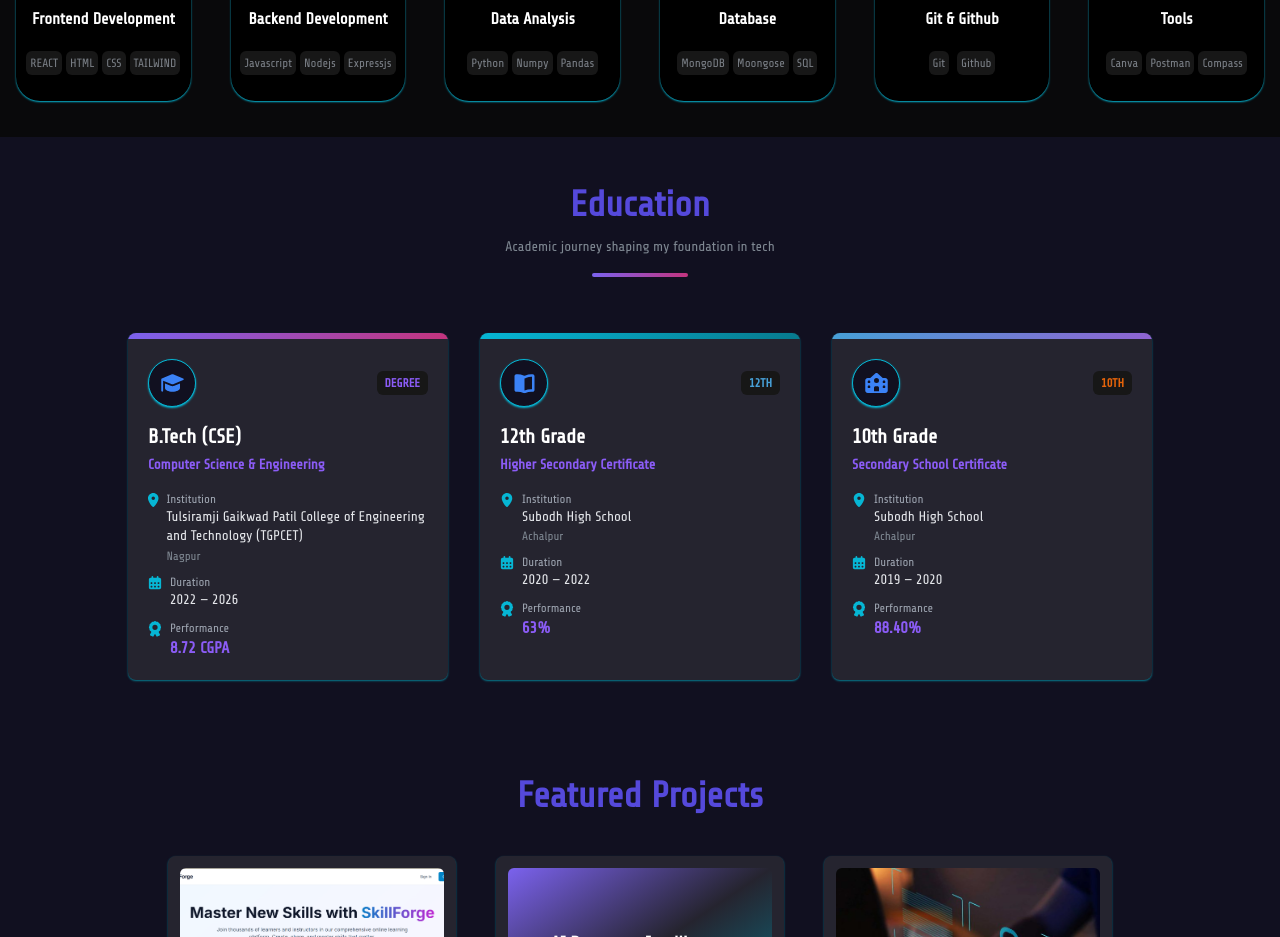
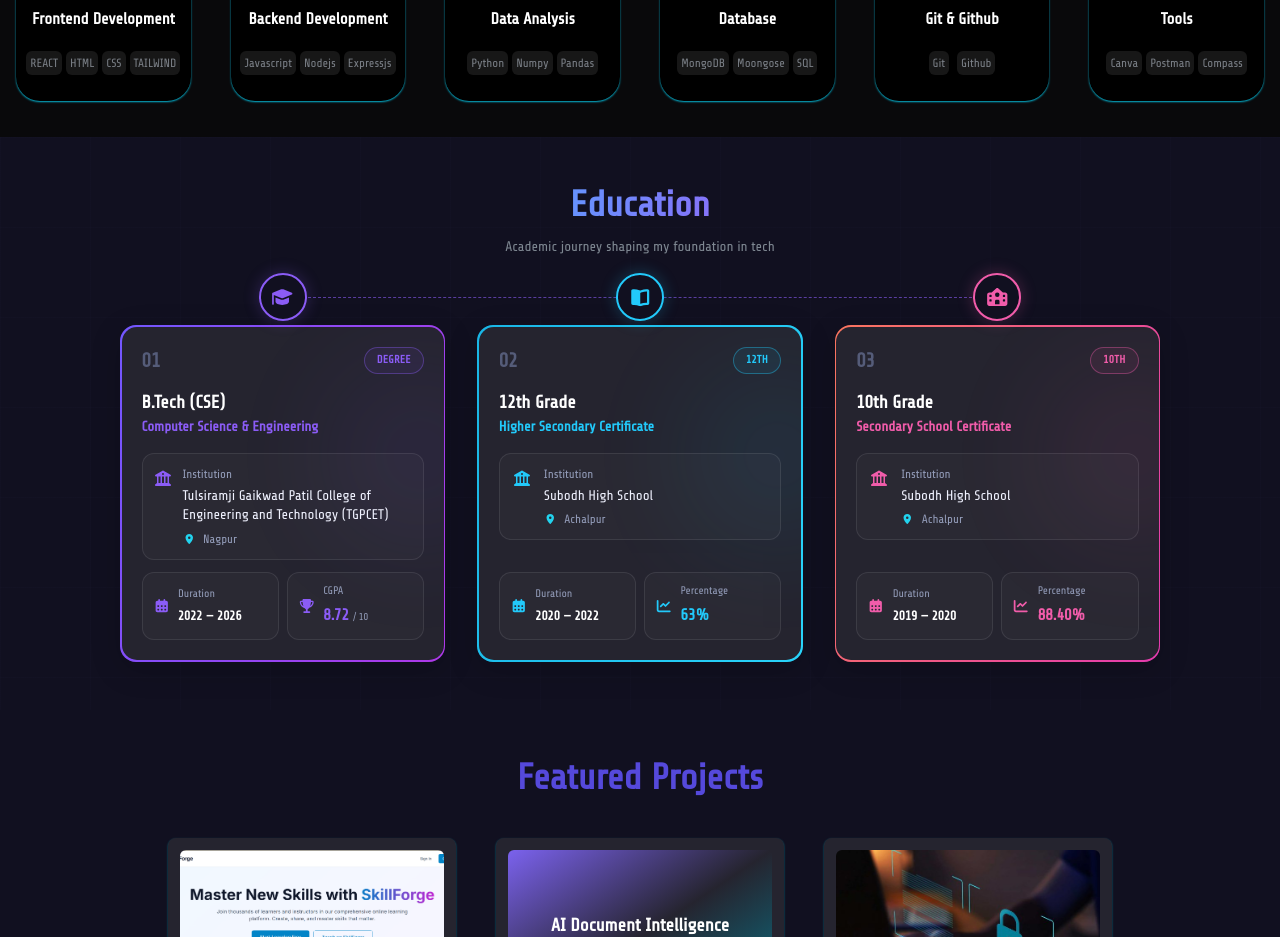
Before and after one commit to AdityaGadbail/My_Portfolio, a React (Vite) app: page / in a window 1280 px wide. Shown: the part 1480-2417 px from the top of the page. Built offline with nearby package versions, Linux system fonts and the light colour scheme; a web font is replaced by a local one.

Commit message:
refactor(education): resize cards and type to match sibling sections

```diff
--- a/src/components/Education.jsx
+++ b/src/components/Education.jsx
@@ -1,214 +1,292 @@
 import React from "react";
 import { FontAwesomeIcon } from "@fortawesome/react-fontawesome";
-import { faGraduationCap } from "@fortawesome/free-solid-svg-icons";
-import { faSchool } from "@fortawesome/free-solid-svg-icons";
-import { faBookOpen } from "@fortawesome/free-solid-svg-icons";
-import { faCalendarDays } from "@fortawesome/free-solid-svg-icons";
-import { faLocationDot } from "@fortawesome/free-solid-svg-icons";
-import { faAward } from "@fortawesome/free-solid-svg-icons";
+import {
+  faGraduationCap,
+  faBookOpen,
+  faSchool,
+  faBuildingColumns,
+  faLocationDot,
+  faCalendarDays,
+  faTrophy,
+  faChartLine,
+} from "@fortawesome/free-solid-svg-icons";
 
-const Education = () => {
+const educationData = [
+  {
+    number: "01",
+    title: "B.Tech (CSE)",
+    subtitle: "Computer Science & Engineering",
+    institution:
+      "Tulsiramji Gaikwad Patil College of Engineering and Technology (TGPCET)",
+    location: "Nagpur",
+    duration: "2022 — 2026",
+    score: "8.72",
+    scoreSuffix: "/ 10",
+    scoreLabel: "CGPA",
+    badge: "DEGREE",
+    icon: faGraduationCap,
+    scoreIcon: faTrophy,
+    accent: "#8b5cf6",
+    gradient: "linear-gradient(110deg, #7357ff, #ae38e8)",
+  },
+  {
+    number: "02",
+    title: "12th Grade",
+    subtitle: "Higher Secondary Certificate",
+    institution: "Subodh High School",
+    location: "Achalpur",
+    duration: "2020 — 2022",
+    score: "63%",
+    scoreSuffix: "",
+    scoreLabel: "Percentage",
+    badge: "12TH",
+    icon: faBookOpen,
+    scoreIcon: faChartLine,
+    accent: "#22c9fa",
+    gradient: "linear-gradient(110deg, #19b6e6, #29d3fa)",
+  },
+  {
+    number: "03",
+    title: "10th Grade",
+    subtitle: "Secondary School Certificate",
+    institution: "Subodh High School",
+    location: "Achalpur",
+    duration: "2019 — 2020",
+    score: "88.40%",
+    scoreSuffix: "",
+    scoreLabel: "Percentage",
+    badge: "10TH",
+    icon: faSchool,
+    scoreIcon: faChartLine,
+    accent: "#f15caa",
+    gradient: "linear-gradient(110deg, #fb755f, #e43baf)",
+  },
+];
+
+const EducationCard = ({ item }) => {
   return (
-    <div id="Education" className="bg-[#111020] scroll-mt-20 p-12">
-      <div data-animate="scaleUp" className="text-center pb-2">
-        <p className="text-4xl font-bold text-[#5549db]">Education</p>
-        <p className="text-[#7e8791] mt-3 text-sm">
-          Academic journey shaping my foundation in tech
-        </p>
-        <div className="mx-auto mt-4 h-1 w-24 rounded-full bg-gradient-to-r from-[#7b62ee] to-[#c3347e]"></div>
-      </div>
+    <article
+      className="education-card group relative flex h-full flex-col rounded-2xl p-[1.5px] transition-transform duration-300 hover:-translate-y-2"
+      style={{
+        "--accent": item.accent,
+        background: item.gradient,
+      }}
+    >
+      {/* Main card */}
+      <div className="relative flex h-full flex-col overflow-hidden rounded-[15px] bg-[#25242f] p-5">
+        {/* Atmospheric glow */}
+        <div
+          className="pointer-events-none absolute -right-16 top-10 h-44 w-44 rounded-full opacity-[0.09] blur-[60px]"
+          style={{ backgroundColor: item.accent }}
+        />
 
-      <div
-        data-animate="slideUp"
-        className="flex flex-col sm:flex-row items-stretch gap-8 justify-center mt-12"
+        {/* Top row */}
+        <div className="relative z-10 mb-4 flex items-center justify-between">
+          <span className="text-xl font-bold text-[#555c79]">
+            {item.number}
+          </span>
+
+          <span
+            className="rounded-full border px-3 py-1 text-[11px] font-bold tracking-wide"
+            style={{
+              color: item.accent,
+              borderColor: `${item.accent}60`,
+              backgroundColor: `${item.accent}12`,
+            }}
           >
-        {/* Degree */}
-        <div className="relative w-72 sm:w-80 hover:scale-105 transition-all shadow-sm shadow-[#077a8e] hover:shadow-xl hover:shadow-[#077a8e] rounded-lg bg-[#25242f] overflow-hidden flex flex-col cursor-pointer">
-          <div className="h-1.5 w-full bg-gradient-to-r from-[#7b62ee] to-[#c3347e]"></div>
-          <div className="p-5 flex flex-col gap-4 flex-1">
-            <div className="flex items-center justify-between">
-              <div className="w-12 h-12 rounded-full bg-[#111020] border border-cyan-500 flex items-center justify-center shadow-sm shadow-cyan-500">
-                <FontAwesomeIcon
-                  icon={faGraduationCap}
-                  className="text-xl text-blue-500"
-                />
-              </div>
-              <span className="text-xs font-semibold text-[#8b5cf6] bg-neutral-900 rounded-md px-2 py-1">
-                DEGREE
+            {item.badge}
           </span>
         </div>
 
-            <div>
-              <p className="text-white text-xl font-semibold">B.Tech (CSE)</p>
-              <p className="text-[#8b5cf6] text-sm font-semibold mt-1">
-                Computer Science & Engineering
+        {/* Title */}
+        <div className="relative z-10 mb-4">
+          <h3 className="text-lg font-semibold leading-tight text-white">
+            {item.title}
+          </h3>
+
+          <p
+            className="mt-1 text-sm font-semibold"
+            style={{ color: item.accent }}
+          >
+            {item.subtitle}
           </p>
         </div>
 
-            <div className="flex flex-col gap-2.5 text-sm">
-              <div className="flex items-start gap-2">
+        {/* Institution */}
+        <div className="relative z-10 mb-3 flex gap-3 rounded-xl border border-white/[0.09] bg-white/[0.025] p-3">
+          <FontAwesomeIcon
+            icon={faBuildingColumns}
+            className="mt-1 text-base"
+            style={{ color: item.accent }}
+          />
+
+          <div className="min-w-0">
+            <p className="mb-1 text-xs text-[#929bb8]">Institution</p>
+
+            <p className="text-sm leading-snug text-[#f0f2ff]">
+              {item.institution}
+            </p>
+
+            <div className="mt-1.5 flex items-center gap-2 text-xs text-[#929bb8]">
               <FontAwesomeIcon
                 icon={faLocationDot}
-                  className="text-cyan-500 mt-0.5 w-3.5"
+                className="text-[10px] text-cyan-400"
               />
-                <div>
-                  <p className="text-[#9ca3af] text-xs">Institution</p>
-                  <p className="text-[#e5e7eb] leading-snug">
-                    Tulsiramji Gaikwad Patil College of Engineering and
-                    Technology (TGPCET)
-                  </p>
-                  <p className="text-[#7e8791] text-xs mt-0.5">Nagpur</p>
-                </div>
-              </div>
-              <div className="flex items-start gap-2">
-                <FontAwesomeIcon
-                  icon={faCalendarDays}
-                  className="text-cyan-500 mt-0.5 w-3.5"
-                />
-                <div>
-                  <p className="text-[#9ca3af] text-xs">Duration</p>
-                  <p className="text-[#e5e7eb]">2022 — 2026</p>
-                </div>
-              </div>
-              <div className="flex items-start gap-2">
-                <FontAwesomeIcon
-                  icon={faAward}
-                  className="text-cyan-500 mt-0.5 w-3.5"
-                />
-                <div>
-                  <p className="text-[#9ca3af] text-xs">Performance</p>
-                  <p className="text-[#8b5cf6] font-bold text-base">8.72 CGPA</p>
-                </div>
-              </div>
+              {item.location}
             </div>
           </div>
         </div>
 
-        {/* 12th */}
-        <div className="relative w-72 sm:w-80 hover:scale-105 transition-all shadow-sm shadow-[#077a8e] hover:shadow-xl hover:shadow-[#077a8e] rounded-lg bg-[#25242f] overflow-hidden flex flex-col cursor-pointer">
-          <div className="h-1.5 w-full bg-gradient-to-r from-cyan-500 to-[#077a8e]"></div>
-          <div className="p-5 flex flex-col gap-4 flex-1">
-            <div className="flex items-center justify-between">
-              <div className="w-12 h-12 rounded-full bg-[#111020] border border-cyan-500 flex items-center justify-center shadow-sm shadow-cyan-500">
+        {/* Bottom statistics */}
+        <div className="relative z-10 mt-auto grid grid-cols-2 gap-2">
+          <div className="flex items-center gap-2 rounded-xl border border-white/[0.09] bg-white/[0.025] p-2.5">
             <FontAwesomeIcon
-                  icon={faBookOpen}
-                  className="text-xl text-blue-500"
+              icon={faCalendarDays}
+              className="text-sm"
+              style={{ color: item.accent }}
             />
+
+            <div>
+              <p className="mb-1 text-[11px] text-[#929bb8]">Duration</p>
+              <p className="whitespace-nowrap text-[13px] font-semibold text-white">
+                {item.duration}
+              </p>
             </div>
-              <span className="text-xs font-semibold text-[#47a0d7] bg-neutral-900 rounded-md px-2 py-1">
-                12TH
-              </span>
           </div>
 
+          <div className="flex items-center gap-2 rounded-xl border border-white/[0.09] bg-white/[0.025] p-2.5">
+            <FontAwesomeIcon
+              icon={item.scoreIcon}
+              className="text-sm"
+              style={{ color: item.accent }}
+            />
+
             <div>
-              <p className="text-white text-xl font-semibold">12th Grade</p>
-              <p className="text-[#8b5cf6] text-sm font-semibold mt-1">
-                Higher Secondary Certificate
+              <p className="mb-1 text-[11px] text-[#929bb8]">
+                {item.scoreLabel}
               </p>
-            </div>
 
-            <div className="flex flex-col gap-2.5 text-sm">
-              <div className="flex items-start gap-2">
-                <FontAwesomeIcon
-                  icon={faLocationDot}
-                  className="text-cyan-500 mt-0.5 w-3.5"
-                />
-                <div>
-                  <p className="text-[#9ca3af] text-xs">Institution</p>
-                  <p className="text-[#e5e7eb] leading-snug">
-                    Subodh High School
-                  </p>
-                  <p className="text-[#7e8791] text-xs mt-0.5">Achalpur</p>
-                </div>
-              </div>
-              <div className="flex items-start gap-2">
-                <FontAwesomeIcon
-                  icon={faCalendarDays}
-                  className="text-cyan-500 mt-0.5 w-3.5"
-                />
-                <div>
-                  <p className="text-[#9ca3af] text-xs">Duration</p>
-                  <p className="text-[#e5e7eb]">2020 — 2022</p>
-                </div>
-              </div>
-              <div className="flex items-start gap-2">
-                <FontAwesomeIcon
-                  icon={faAward}
-                  className="text-cyan-500 mt-0.5 w-3.5"
-                />
-                <div>
-                  <p className="text-[#9ca3af] text-xs">Performance</p>
-                  <p className="text-[#8b5cf6] font-bold text-base">
-                    63%
+              <p
+                className="whitespace-nowrap text-base font-bold"
+                style={{ color: item.accent }}
+              >
+                {item.score}
+                <span className="ml-1 text-[10px] font-normal text-[#929bb8]">
+                  {item.scoreSuffix}
+                </span>
               </p>
             </div>
           </div>
         </div>
       </div>
-        </div>
+    </article>
+  );
+};
 
-        {/* 10th */}
-        <div className="relative w-72 sm:w-80 hover:scale-105 transition-all shadow-sm shadow-[#077a8e] hover:shadow-xl hover:shadow-[#077a8e] rounded-lg bg-[#25242f] overflow-hidden flex flex-col cursor-pointer">
-          <div className="h-1.5 w-full bg-gradient-to-r from-[#47a0d7] to-[#8f63d2]"></div>
-          <div className="p-5 flex flex-col gap-4 flex-1">
-            <div className="flex items-center justify-between">
-              <div className="w-12 h-12 rounded-full bg-[#111020] border border-cyan-500 flex items-center justify-center shadow-sm shadow-cyan-500">
-                <FontAwesomeIcon
-                  icon={faSchool}
-                  className="text-xl text-blue-500"
-                />
-              </div>
-              <span className="text-xs font-semibold text-[#e4630a] bg-neutral-900 rounded-md px-2 py-1">
-                10TH
-              </span>
-            </div>
+const Education = () => {
+  return (
+    <section
+      id="Education"
+      className="education-section relative isolate scroll-mt-20 overflow-hidden bg-[#111020] p-4 text-white sm:p-12"
+    >
+      {/* Background grid */}
+      <div className="education-grid pointer-events-none absolute inset-0 opacity-30" />
 
-            <div>
-              <p className="text-white text-xl font-semibold">10th Grade</p>
-              <p className="text-[#8b5cf6] text-sm font-semibold mt-1">
-                Secondary School Certificate
+      {/* Header */}
+      <div data-animate="scaleUp" className="relative z-10 mx-auto mb-10 text-center">
+        <h2 className="education-gradient-text text-4xl font-bold">
+          Education
+        </h2>
+
+        <p className="mt-3 text-sm text-[#7e8791]">
+          Academic journey shaping my foundation in tech
         </p>
       </div>
 
-            <div className="flex flex-col gap-2.5 text-sm">
-              <div className="flex items-start gap-2">
+      {/* Timeline and cards */}
+      <div className="relative z-10 mx-auto max-w-[1040px]">
+        {/* Horizontal connecting line */}
+        <div className="absolute left-[16.66%] right-[16.66%] top-0 hidden border-t border-dashed border-violet-500/60 lg:block" />
+
+        <div
+          data-animate="slideUp"
+          className="grid grid-cols-1 gap-8 md:grid-cols-2 lg:grid-cols-3"
+        >
+          {educationData.map((item) => (
+            <div key={item.number} className="relative pt-7">
+              {/* Timeline marker */}
+              <div
+                className="absolute left-1/2 top-0 z-20 hidden h-12 w-12 -translate-x-1/2 -translate-y-1/2 items-center justify-center rounded-full border-2 bg-[#111020] lg:flex"
+                style={{
+                  borderColor: item.accent,
+                  boxShadow: `0 0 16px ${item.accent}40`,
+                }}
+              >
                 <FontAwesomeIcon
-                  icon={faLocationDot}
-                  className="text-cyan-500 mt-0.5 w-3.5"
+                  icon={item.icon}
+                  className="text-lg"
+                  style={{ color: item.accent }}
                 />
-                <div>
-                  <p className="text-[#9ca3af] text-xs">Institution</p>
-                  <p className="text-[#e5e7eb] leading-snug">
-                    Subodh High School
-                  </p>
-                  <p className="text-[#7e8791] text-xs mt-0.5">Achalpur</p>
+              </div>
+
+              <EducationCard item={item} />
+            </div>
+          ))}
         </div>
       </div>
-              <div className="flex items-start gap-2">
-                <FontAwesomeIcon
-                  icon={faCalendarDays}
-                  className="text-cyan-500 mt-0.5 w-3.5"
-                />
-                <div>
-                  <p className="text-[#9ca3af] text-xs">Duration</p>
-                  <p className="text-[#e5e7eb]">2019 — 2020</p>
-                </div>
-              </div>
-              <div className="flex items-start gap-2">
-                <FontAwesomeIcon
-                  icon={faAward}
-                  className="text-cyan-500 mt-0.5 w-3.5"
-                />
-                <div>
-                  <p className="text-[#9ca3af] text-xs">Performance</p>
-                  <p className="text-[#8b5cf6] font-bold text-base">88.40%</p>
-                </div>
-              </div>
-            </div>
-          </div>
-        </div>
-      </div>
-    </div>
+
+      <style>{`
+        .education-gradient-text {
+          background: linear-gradient(
+            100deg,
+            #ffffff 10%,
+            #5c9dff 40%,
+            #9b5cf6 65%,
+            #f06aab 90%
+          );
+          -webkit-background-clip: text;
+          background-clip: text;
+          color: transparent;
+        }
+
+        .education-grid {
+          background-image:
+            linear-gradient(
+              rgba(110, 110, 180, 0.07) 1px,
+              transparent 1px
+            ),
+            linear-gradient(
+              90deg,
+              rgba(110, 110, 180, 0.07) 1px,
+              transparent 1px
+            );
+          background-size: 90px 90px;
+        }
+
+        .education-card {
+          box-shadow: 0 8px 30px rgba(0, 0, 0, 0.18);
+        }
+
+        .education-card:hover {
+          box-shadow:
+            0 12px 40px rgba(0, 0, 0, 0.25),
+            0 0 22px color-mix(
+              in srgb,
+              var(--accent) 20%,
+              transparent
+            );
+        }
+
+        @media (prefers-reduced-motion: reduce) {
+          .education-card {
+            transition: none;
+          }
+          .education-card:hover {
+            transform: none;
+          }
+        }
+      `}</style>
+    </section>
   );
 };
 
--- a/src/components/EducationCards.jsx
+++ /dev/null
@@ -1,95 +0,0 @@
-import React from "react";
-import { FontAwesomeIcon } from "@fortawesome/react-fontawesome";
-import { faGraduationCap } from "@fortawesome/free-solid-svg-icons";
-import { faSchool } from "@fortawesome/free-solid-svg-icons";
-import { faBookOpen } from "@fortawesome/free-solid-svg-icons";
-
-/* PREVIOUS Education design (Skills-style cards) — swap App.jsx import to this file to restore */
-const EducationCards = () => {
-  return (
-    <div>
-      <div id="Education" className="bg-[#09090b] scroll-mt-20 p-4 ">
-        <hr />
-        <p
-          data-animate="scaleUp"
-          className="text-4xl text-center mt-7 text-[#e5e7eb] font-bold"
-        >
-          Education
-        </p>
-
-        <div
-          data-animate="slideUp"
-          className="gap-10 flex flex-col sm:flex-row mt-10 pb-5 justify-center items-center"
-        >
-          <div className="bg-black cursor-pointer w-52 h-52 flex flex-col gap-3 items-center rounded-3xl justify-center hover:scale-105 transition-all shadow-sm shadow-cyan-500 hover:shadow-md hover:shadow-cyan-500 p-3">
-            <FontAwesomeIcon
-              icon={faSchool}
-              className="text-4xl text-blue-500"
-            />
-            <p className="text-white font-semibold">10th Grade</p>
-            <p className="text-[#797e85] text-xs text-center">
-              Your School Name
-            </p>
-            <div className="text-[#797e85] flex gap-1 flex-wrap justify-center">
-              <span className=" text-xs bg-neutral-900 rounded-md p-1">
-                Board
-              </span>
-              <span className=" text-xs bg-neutral-900 rounded-md p-1">
-                Year
-              </span>
-              <span className=" text-xs bg-neutral-900 rounded-md p-1">
-                %
-              </span>
-            </div>
-          </div>
-
-          <div className="bg-black cursor-pointer w-52 h-52 flex flex-col gap-3 items-center rounded-3xl justify-center hover:scale-105 transition-all shadow-sm shadow-cyan-500 hover:shadow-md hover:shadow-cyan-500 p-3">
-            <FontAwesomeIcon
-              icon={faBookOpen}
-              className="text-4xl text-blue-500"
-            />
-            <p className="text-white font-semibold">12th Grade</p>
-            <p className="text-[#797e85] text-xs text-center">
-              Your School / Junior College
-            </p>
-            <div className="text-[#797e85] flex gap-1 flex-wrap justify-center">
-              <span className=" text-xs bg-neutral-900 rounded-md p-1">
-                Board
-              </span>
-              <span className=" text-xs bg-neutral-900 rounded-md p-1">
-                Year
-              </span>
-              <span className=" text-xs bg-neutral-900 rounded-md p-1">
-                %
-              </span>
-            </div>
-          </div>
-
-          <div className="bg-black cursor-pointer w-52 h-52 flex flex-col gap-3 items-center rounded-3xl justify-center hover:scale-105 transition-all shadow-sm shadow-cyan-500 hover:shadow-md hover:shadow-cyan-500 p-3">
-            <FontAwesomeIcon
-              icon={faGraduationCap}
-              className="text-4xl text-blue-500"
-            />
-            <p className="text-white font-semibold">Degree</p>
-            <p className="text-[#797e85] text-xs text-center">
-              Your College / University
-            </p>
-            <div className="text-[#797e85] flex gap-1 flex-wrap justify-center">
-              <span className=" text-xs bg-neutral-900 rounded-md p-1">
-                Course
-              </span>
-              <span className=" text-xs bg-neutral-900 rounded-md p-1">
-                Year
-              </span>
-              <span className=" text-xs bg-neutral-900 rounded-md p-1">
-                CGPA
-              </span>
-            </div>
-          </div>
-        </div>
-      </div>
-    </div>
-  );
-};
-
-export default EducationCards;
```
Lines whose indentation alone changed are shown as unchanged.
